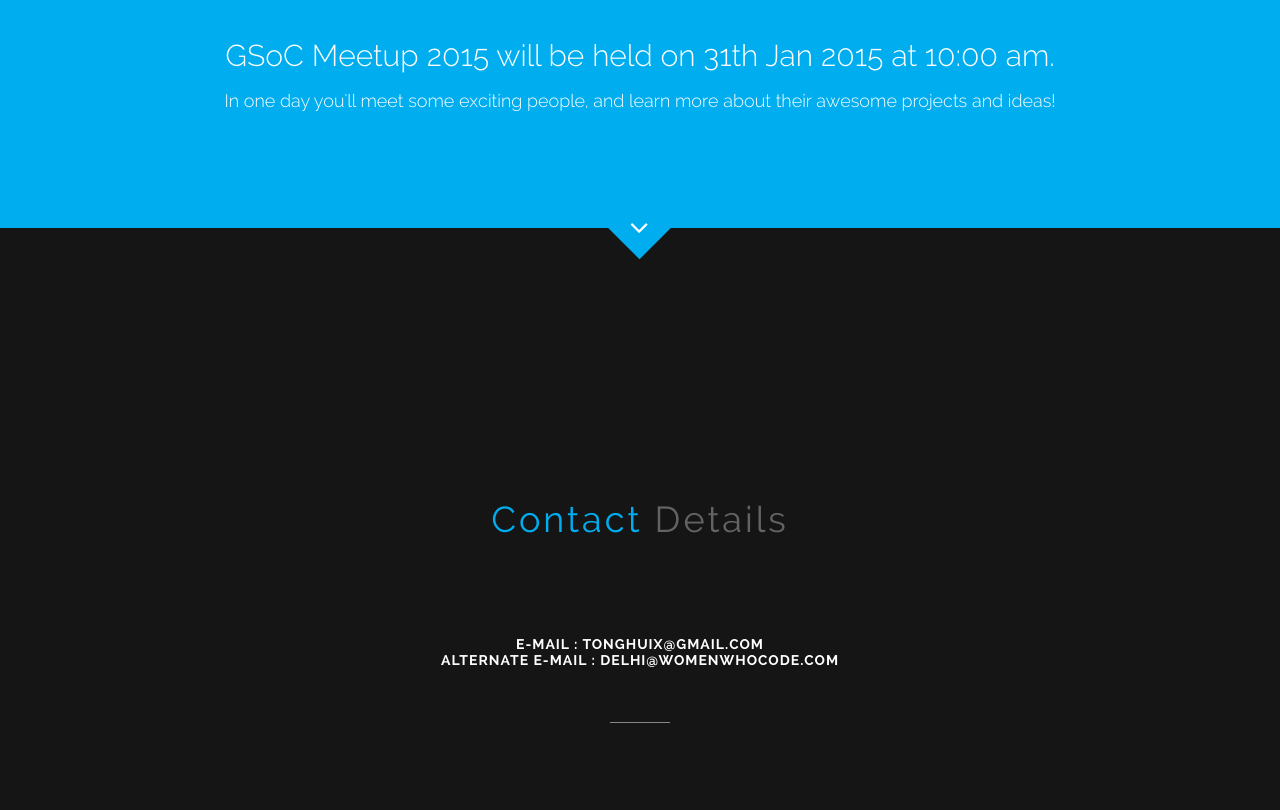
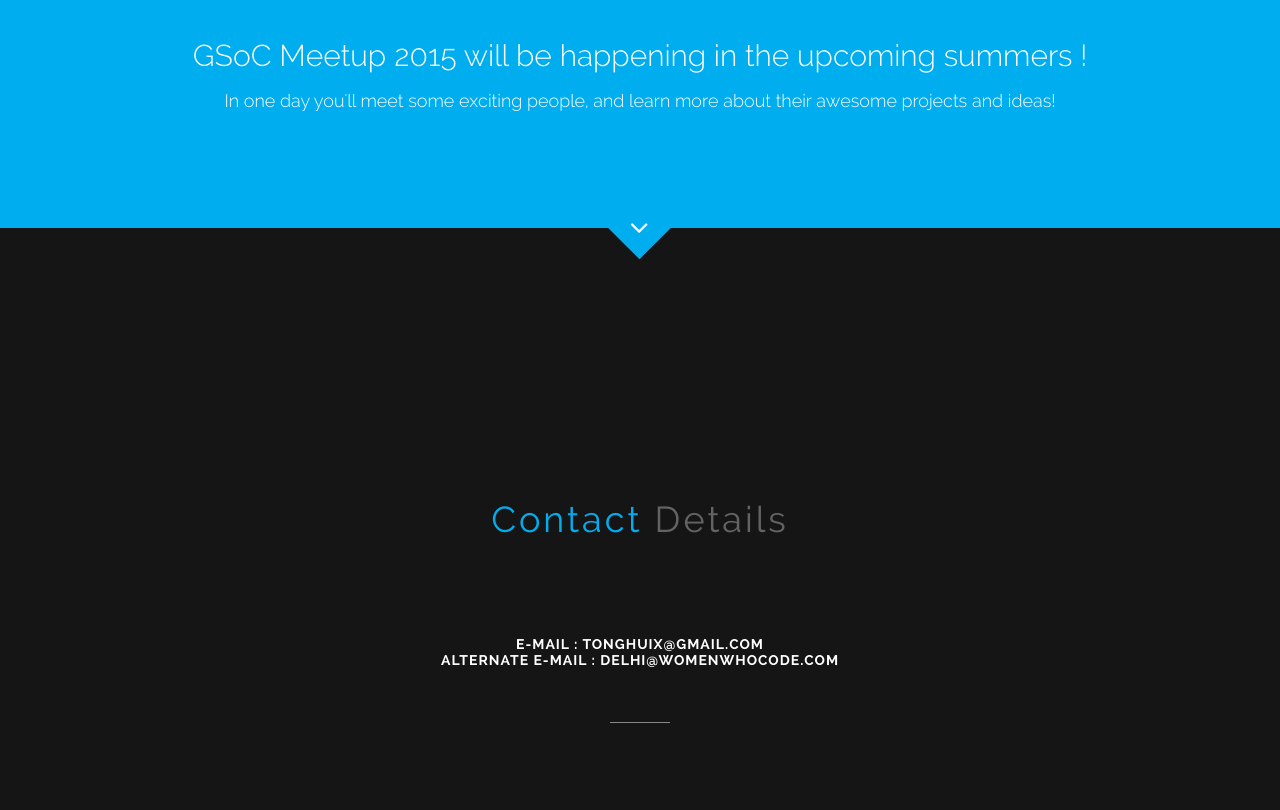
Before and after one commit to fallacy321/gsoc-meetup, a plain HTML site: page index.html in a window 1280 px wide. Shown: the part 3715-4525 px from the top of the page. Drawn offline with nearby package versions, Linux system fonts and the light colour scheme.

Commit message:
Remove DTU from title

```diff
--- a/index.html
+++ b/index.html
@@ -18,7 +18,7 @@
 
 <!-- social media -->
 <meta property="og:type" content="website" />
-<meta property="og:title" content="GSoC Meetup, 2015 at DTU" />
+<meta property="og:title" content="GSoC Meetup, 2015" />
 <meta property="og:url" content="http://bluggsoc.github.io/" />
 <meta property="og:image" content="" />
 
@@ -189,7 +189,7 @@
                     <div class="weeks">Day</div>
                 </div>
 
-                <div class="tdate">GSoC Meetup 2015 will be held on 31th Jan 2015 at 10:00 am. </div>
+                <div class="tdate">GSoC Meetup 2015 will be happening in the upcoming summers ! </div>
                 <div class="ttext">In one day you'll meet some exciting people, and learn more about their awesome projects and ideas!</div>
                <!-- Use this when a blug event is created on social media like Google+, facebook, eventbrite, meetup etc <a target="_blank" href="https://www.facebook.com/events/379061405589444/?notif_t=plan_user_joined"><img src="/images/fb.png" style="height: 40px;"></a>
                 <a target="_blank" href="https://plus.google.com/u/0/events/c1q919as5vd519lu6of0pfljsc0"><img src="/images/gplus.png" style="height: 40px;"></a> -->
```
